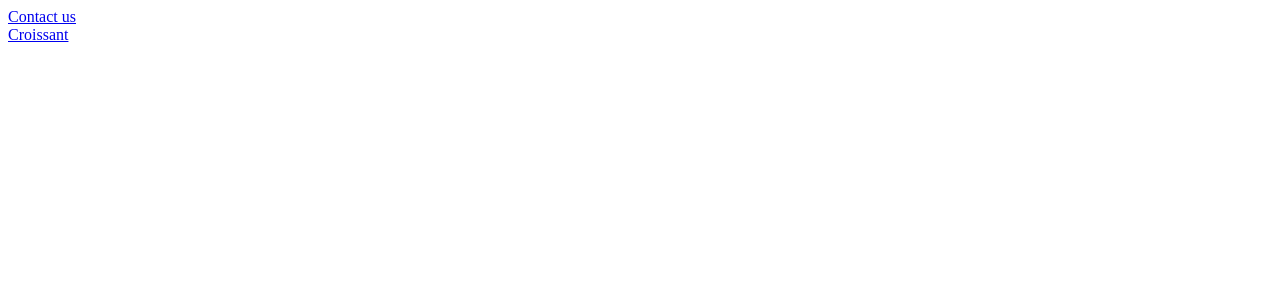
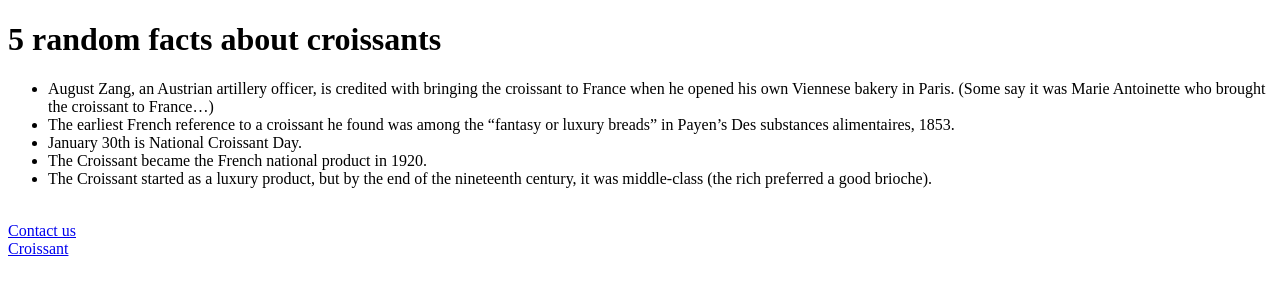
Before and after one commit to JaeBick/Croissant, a plain HTML site: page index.html in a window 1280 px wide. Drawn offline with Linux system fonts and the light colour scheme.

Commit message:
Added text to index page

```diff
--- a/index.html
+++ b/index.html
@@ -8,6 +8,26 @@
     <link rel="stylesheet" href="src/style.css" />
   </head>
   <body>
+    <h1>5 random facts about croissants</h1>
+    <ul>
+      <li>
+        August Zang, an Austrian artillery officer, is credited with bringing
+        the croissant to France when he opened his own Viennese bakery in Paris.
+        (Some say it was Marie Antoinette who brought the croissant to France…)
+      </li>
+      <li>
+        The earliest French reference to a croissant he found was among the
+        “fantasy or luxury breads” in Payen’s Des substances alimentaires, 1853.
+      </li>
+      <li>January 30th is National Croissant Day.</li>
+      <li>The Croissant became the French national product in 1920.</li>
+      <li>
+        The Croissant started as a luxury product, but by the end of the
+        nineteenth century, it was middle-class (the rich preferred a good
+        brioche).
+      </li>
+    </ul>
+    <br />
     <a href="contact.html">Contact us</a>
     <br />
     <a href="photo.html">Croissant</a>
```
